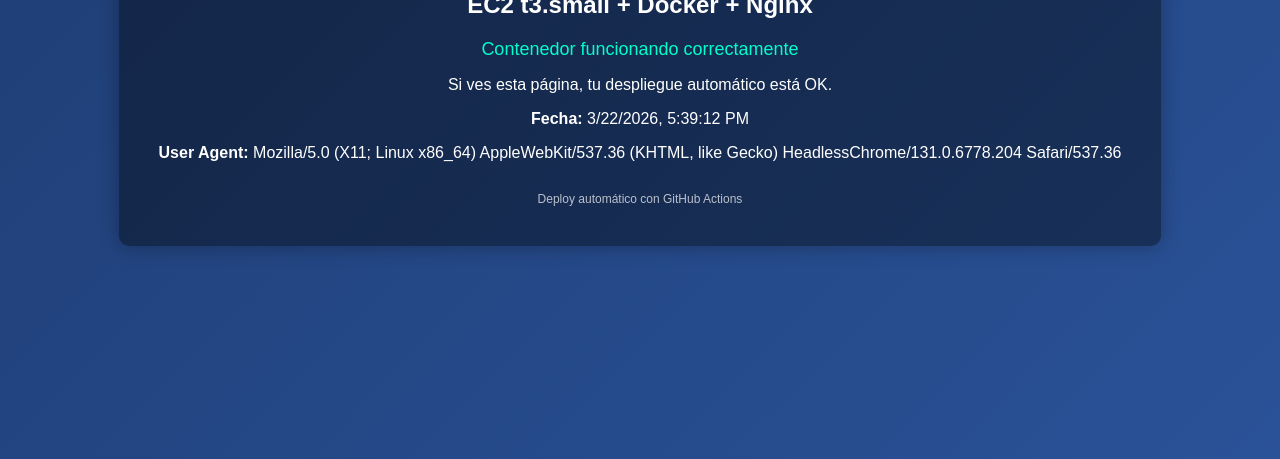
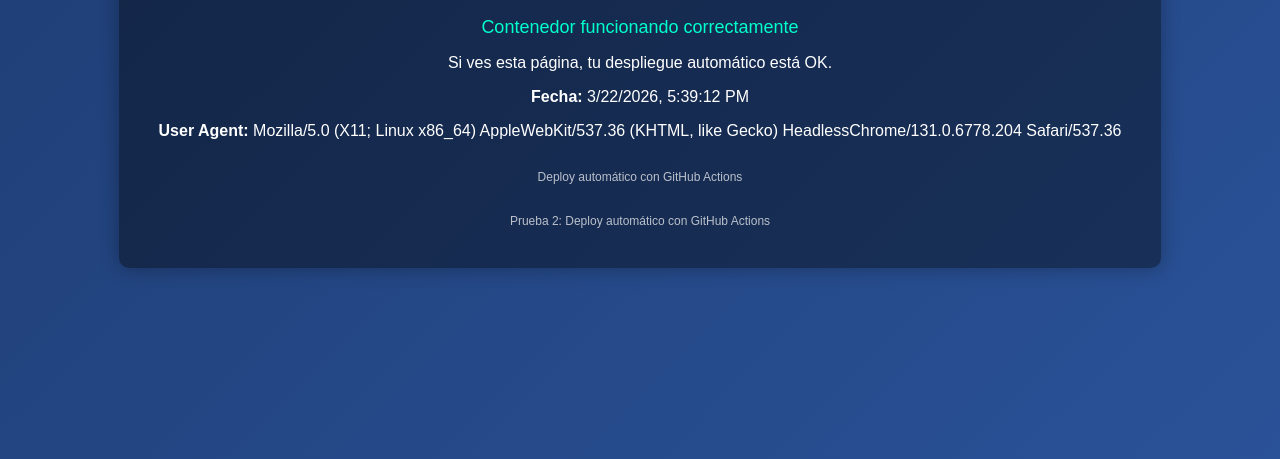
Before and after one commit to ArkDerr/2026_1_DEVOPS_LAB_S03, a plain HTML site: page index.html in a window 1280 px wide. Shown: the part 341-800 px from the top of the page. Drawn offline with Linux system fonts and the light colour scheme.

Commit message:
Prueba 2

```diff
--- a/index.html
+++ b/index.html
@@ -53,6 +53,10 @@
         <div class="footer">
             Deploy automático con GitHub Actions
         </div>
+
+        <div class="footer">
+            Prueba 2: Deploy automático con GitHub Actions
+        </div>
     </div>
 
     <script>
```
